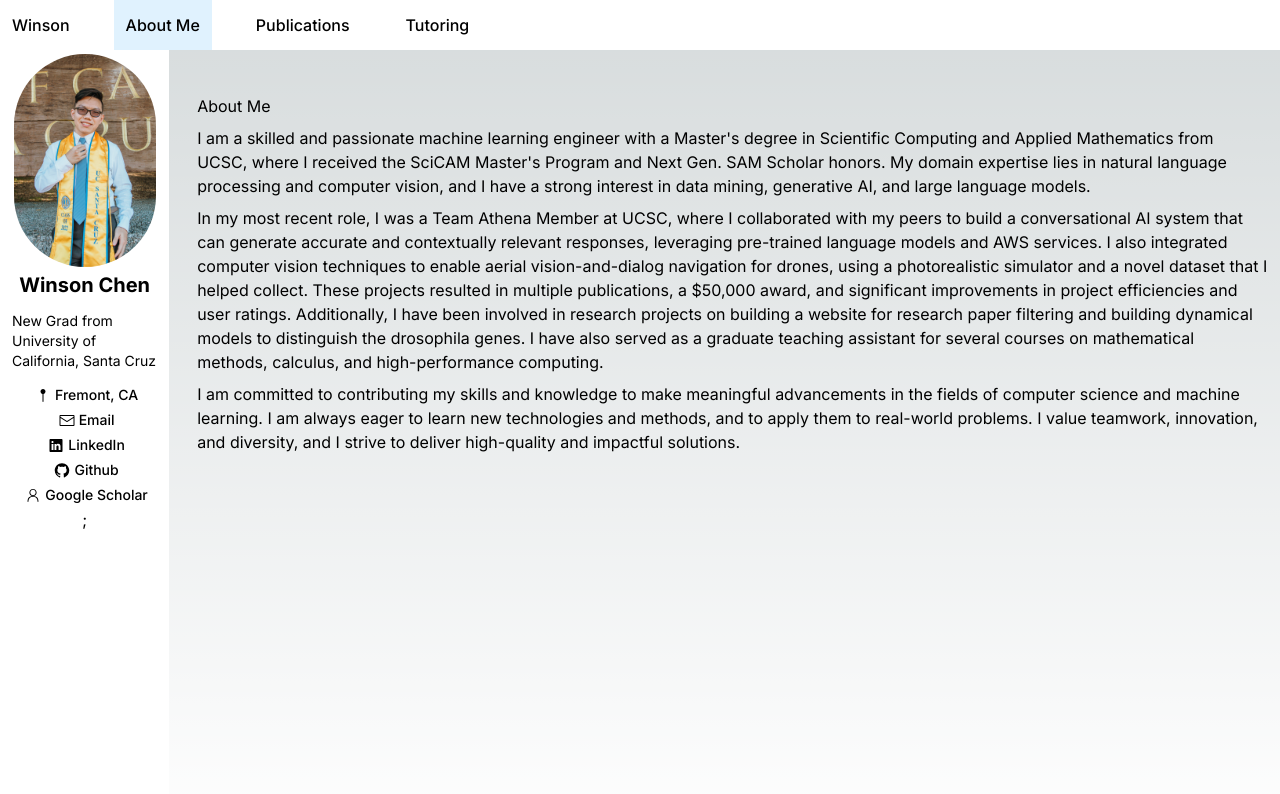
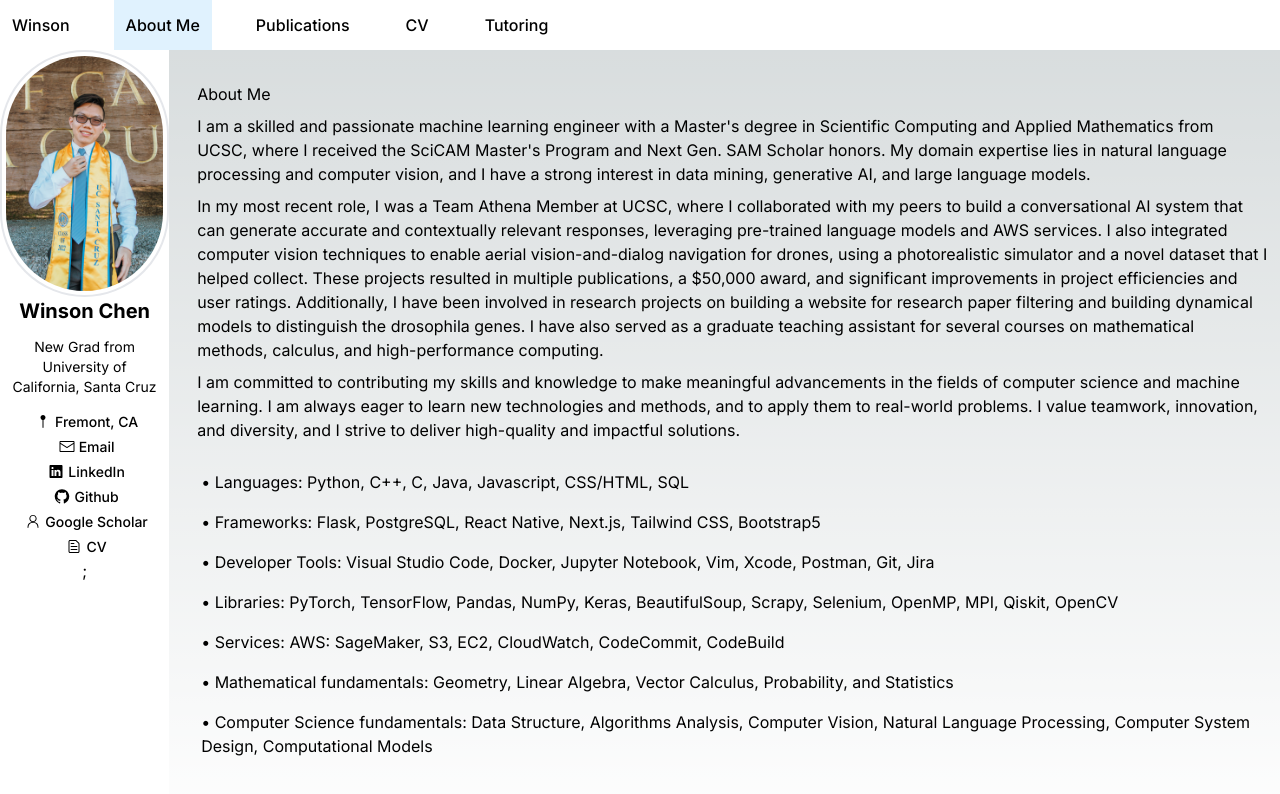
Before and after one commit to W1nson/personal_website, a Next.js app: page /aboutme in a window 1280 px wide. Shown: the top 794 px of the page. Built offline with nearby package versions, Linux system fonts and the light colour scheme.

Commit message:
run build

```diff
--- /dev/null
+++ b/app/CV/page.tsx
@@ -0,0 +1,10 @@
+
+
+export default async function Page() {
+	return (
+	//   <iframe src='/CV.pdf' />
+		<object data="/CV.pdf" type="application/pdf" width="100%" height="100%">
+			<p>Unable to display PDF file. <a href="/CV.pdf">Download</a> instead.</p>
+		</object>
+	)
+  }
--- a/app/aboutme/page.tsx
+++ b/app/aboutme/page.tsx
@@ -1,19 +1,43 @@
+
+
+
+const aboutme = [
+	{}
+]
+
+const skills = [
+	{skill: 'Languages', content: 'Python, C++, C, Java, Javascript, CSS/HTML, SQL'},
+	{skill: 'Frameworks', content: 'Flask, PostgreSQL, React Native, Next.js, Tailwind CSS, Bootstrap5'},
+	{skill: 'Developer Tools', content: 'Visual Studio Code, Docker, Jupyter Notebook, Vim, Xcode, Postman, Git, Jira'},
+	{skill: 'Libraries', content: 'PyTorch, TensorFlow, Pandas, NumPy, Keras, BeautifulSoup, Scrapy, Selenium, OpenMP, MPI, Qiskit, OpenCV'},
+	{skill: 'Services', content: 'AWS: SageMaker, S3, EC2, CloudWatch, CodeCommit, CodeBuild'},
+	{skill: 'Mathematical fundamentals', content: 'Geometry, Linear Algebra, Vector Calculus, Probability, and Statistics'},
+	{skill: 'Computer Science fundamentals', content: 'Data Structure, Algorithms Analysis, Computer Vision, Natural Language Processing, Computer System Design, Computational Models'},
+]
+
+
 export default function Page() {
 
 	return (
-		<div className="p-2">
-			<h1 className="p-1">About Me</h1>
-			<p className="p-1">I am a skilled and passionate machine learning engineer with a Master's degree in Scientific Computing and Applied Mathematics from UCSC, where I received the SciCAM Master's Program and Next Gen. SAM Scholar honors. My domain expertise lies in natural language processing and computer vision, and I have a strong interest in data mining, generative AI, and large language models.</p>
+		<div className="flex flex-col">
+			<div className="p-2">
+				<h1 className="p-1">About Me</h1>
+				<p className="p-1">I am a skilled and passionate machine learning engineer with a Master&apos;s degree in Scientific Computing and Applied Mathematics from UCSC, where I received the SciCAM Master&apos;s Program and Next Gen. SAM Scholar honors. My domain expertise lies in natural language processing and computer vision, and I have a strong interest in data mining, generative AI, and large language models.</p>
 
-			<p className="p-1">In my most recent role, I was a Team Athena Member at UCSC, where I collaborated with my peers to build a conversational AI system that can generate accurate and contextually relevant responses, leveraging pre-trained language models and AWS services. I also integrated computer vision techniques to enable aerial vision-and-dialog navigation for drones, using a photorealistic simulator and a novel dataset that I helped collect. These projects resulted in multiple publications, a $50,000 award, and significant improvements in project efficiencies and user ratings. Additionally, I have been involved in research projects on building a website for research paper filtering and building dynamical models to distinguish the drosophila genes. I have also served as a graduate teaching assistant for several courses on mathematical methods, calculus, and high-performance computing.</p>
+				<p className="p-1">In my most recent role, I was a Team Athena Member at UCSC, where I collaborated with my peers to build a conversational AI system that can generate accurate and contextually relevant responses, leveraging pre-trained language models and AWS services. I also integrated computer vision techniques to enable aerial vision-and-dialog navigation for drones, using a photorealistic simulator and a novel dataset that I helped collect. These projects resulted in multiple publications, a $50,000 award, and significant improvements in project efficiencies and user ratings. Additionally, I have been involved in research projects on building a website for research paper filtering and building dynamical models to distinguish the drosophila genes. I have also served as a graduate teaching assistant for several courses on mathematical methods, calculus, and high-performance computing.</p>
 
-			<p className="p-1">I am committed to contributing my skills and knowledge to make meaningful advancements in the fields of computer science and machine learning. I am always eager to learn new technologies and methods, and to apply them to real-world problems. I value teamwork, innovation, and diversity, and I strive to deliver high-quality and impactful solutions.</p>
-		</div>
+				<p className="p-1">I am committed to contributing my skills and knowledge to make meaningful advancements in the fields of computer science and machine learning. I am always eager to learn new technologies and methods, and to apply them to real-world problems. I value teamwork, innovation, and diversity, and I strive to deliver high-quality and impactful solutions.</p>
+			</div>
 
 
-
-
-
+			<div className="p-2">
+				{skills.map((skill) => {
+					return(
+						<h3 key={skill.skill}className='p-2'>&bull; {skill.skill}: {skill.content}</h3>
+					);
+				})}
+			</div>
+		</div>
 
 
 
--- /dev/null
+++ b/app/backend/api.ts
@@ -0,0 +1,12 @@
+'use server';
+
+import { z } from 'zod';
+import { sql } from '@vercel/postgres';
+
+
+
+
+
+export async function createUser() {
+
+}
--- a/app/layout.tsx
+++ b/app/layout.tsx
@@ -25,11 +25,11 @@ export default function RootLayout({
           <div className="sticky top-0 flex w-screen flex-row">
             <NavBar/>
           </div>
-          <div className='grid grid-cols-7 gap-4'>
-            <div className='col-span-1'>
+          <div className='grid grid-cols-7 gap-4 h-screen'>
+            <div className='col-span-1 '>
               <SideBar/>
             </div>
-            <div className='col-span-6 pt-8'>
+            <div className='col-span-6 pt-5'>
               {children}
             </div>
           </div>
--- a/app/page.tsx
+++ b/app/page.tsx
@@ -1,19 +1,12 @@
-
-
 // talk about news, table of content, smaller about me, fun stuff
 export default function Page() {
 
-
-
 	return (
-
 		<div className="grid grid-rows-3 col-span-full">
 
 			<div className="items-center justify-center h-[150px] w-[100%] bg-sky-500">
-				<h1 className="justify-self-center">Welcome to Winson's Website</h1>
+				<h1 className="justify-self-center">Welcome to Winson&apos;s Website</h1>
 			</div>
-
-
 
 			<h1>News</h1>
 		</div>
--- a/app/publications/page.tsx
+++ b/app/publications/page.tsx
@@ -11,7 +11,7 @@ export default async function Page() {
         <>
             {datas.map((data: Publication) => {
             return (
-                <div className='flex flex-col p-8'>
+                <div key={data.title}className='flex flex-col p-8'>
                     <Link
                         key={data.title}
                         href={data.link}
--- a/app/ui/linkbutton.tsx
+++ b/app/ui/linkbutton.tsx
@@ -1,7 +1,7 @@
 import { Button } from '@/app/ui/button';
 import Image from 'next/image';
 import Link from 'next/link';
-import { SewingPinFilledIcon, EnvelopeClosedIcon, LinkedInLogoIcon,  GitHubLogoIcon, PersonIcon} from '@radix-ui/react-icons';
+import { SewingPinFilledIcon, EnvelopeClosedIcon, LinkedInLogoIcon,  GitHubLogoIcon, PersonIcon, FileTextIcon} from '@radix-ui/react-icons';
 
 const links = [
 	{ name: 'Fremont, CA', href: '', icon: SewingPinFilledIcon},
@@ -9,6 +9,7 @@ const links = [
 	{ name: 'LinkedIn', href: 'https://www.linkedin.com/in/winson-chen-75aab71b8/', icon: LinkedInLogoIcon},
 	{ name: 'Github', href: 'https://github.com/W1nson', icon: GitHubLogoIcon},
 	{ name: 'Google Scholar', href: 'https://scholar.google.com/citations?user=RhM7lloAAAAJ&hl=en', icon: PersonIcon},
+	{ name: 'CV', href: '/CV.pdf', icon: FileTextIcon},
   ];
 export default function LinkButtons() {
 
--- a/app/ui/navlinks.tsx
+++ b/app/ui/navlinks.tsx
@@ -10,6 +10,7 @@ const links = [
   { name: 'Winson', href: '/', image: ''},
   { name: 'About Me', href: '/aboutme'},
   { name: 'Publications', href: '/publications',},
+  { name: 'CV', href: '/CV'},
   { name: 'Tutoring', href: '/tutoring'},
 ];
 
--- a/app/ui/publicationFormat.tsx
+++ b/app/ui/publicationFormat.tsx
@@ -1,49 +1,49 @@
-'use server'
+// 'use server'
 
-import Link from 'next/link';
-import Image from 'next/image';
-import { Publication } from '@/app/lib/definitions';
+// import Link from 'next/link';
+// import Image from 'next/image';
+// import { Publication } from '@/app/lib/definitions';
 
-type Props {
-    data: Publication
-}
+// type Props {
+//     data: Publication
+// }
 
-export default async function Publications({ data, ...rest }: ) {
-    //     {/* Conference, publisher */}
-    //     {/* authers */}
-    //     {/* additional links */}
-    //     {/* add image to the right */}
-    return(
-        <div className='flex flex-col p-8'>
-            <Link
-                key={data.title}
-                href={data.link}
-                className="flex h-[50px] text-lg items-center justify-center hover:underline">
-                {/* title with link */}
-                    <strong>{data.title}</strong>
-            </Link>
-            <div className='flex flex-row'>
-                <div className='w-2/3'>
-                    <div className='py-1'>
-                        <span>Conference: {data.conference}</span>
-                    </div>
-                    <div className='py-1'>
-                        <span>Publisher: {data.publisher}</span>
-                    </div>
-                    <div className='py-1'>
-                        <span>Authors: {data.authors}</span>
-                    </div>
-                    <div className='py-1'>
-                        <span>Abstract: {data.abstract}</span>
-                    </div>
-                </div>
-                <Image src={data.image} className="w-1/3" width={500} height={500} alt="temperary"/>
-            </div>
+// export default async function Publications({ data, ...rest }: ) {
+//     //     {/* Conference, publisher */}
+//     //     {/* authers */}
+//     //     {/* additional links */}
+//     //     {/* add image to the right */}
+//     return(
+//         <div className='flex flex-col p-8'>
+//             <Link
+//                 key={data.title}
+//                 href={data.link}
+//                 className="flex h-[50px] text-lg items-center justify-center hover:underline">
+//                 {/* title with link */}
+//                     <strong>{data.title}</strong>
+//             </Link>
+//             <div className='flex flex-row'>
+//                 <div className='w-2/3'>
+//                     <div className='py-1'>
+//                         <span>Conference: {data.conference}</span>
+//                     </div>
+//                     <div className='py-1'>
+//                         <span>Publisher: {data.publisher}</span>
+//                     </div>
+//                     <div className='py-1'>
+//                         <span>Authors: {data.authors}</span>
+//                     </div>
+//                     <div className='py-1'>
+//                         <span>Abstract: {data.abstract}</span>
+//                     </div>
+//                 </div>
+//                 <Image src={data.image} className="w-1/3" width={500} height={500} alt="temperary"/>
+//             </div>
 
 
-        </div>
+//         </div>
 
-    );
+//     );
 
 
-}
+// }
--- a/app/ui/sidebar.tsx
+++ b/app/ui/sidebar.tsx
@@ -1,17 +1,15 @@
 import Link from 'next/link';
 import Image from 'next/image';
 import LinkButtons from '@/app/ui/linkbutton';
-import { SewingPinFilledIcon } from '@radix-ui/react-icons';
 
 export default async function SideBar() {
 
-	const LinkIcon = SewingPinFilledIcon;
 	return(
-		<div className='flex flex-col w- h-screen bg-white items-center'>
+		<div className='flex flex-col bg-white items-center h-[100%]'>
 
-			<Image src='/profile.png' className='p-1 rounded-full ' height={150} width={150} alt='Profile Picture'/>
+			<Image src='/profile.png' className='p-1 rounded-full border-2 w-[175px]' height={1084} width={724} alt='Profile Picture'/>
 			<strong className="text-black text-xl">Winson Chen</strong>
-			<span className="p-3 text-black text-sm justify-center">New Grad from University of California, Santa Cruz</span>
+			<span className="p-3 text-black text-sm text-center">New Grad from University of California, Santa Cruz</span>
 			<LinkButtons/>
 
 
--- a/package.json
+++ b/package.json
@@ -10,11 +10,13 @@
   },
   "dependencies": {
     "@radix-ui/react-icons": "^1.3.0",
+    "@vercel/postgres": "^0.5.1",
     "clsx": "^2.0.0",
     "heroicons": "^2.0.18",
     "next": "^14.0.3",
     "react": "^18.2.0",
-    "react-dom": "^18.2.0"
+    "react-dom": "^18.2.0",
+    "zod": "^3.22.4"
   },
   "devDependencies": {
     "@types/node": "^20",
```
Also changed, not shown: app/(home)/info.json (deleted, +0 -22 lines), 2 other files (tests, documents, lock files or other folders). Lines whose indentation alone changed are shown as unchanged.
